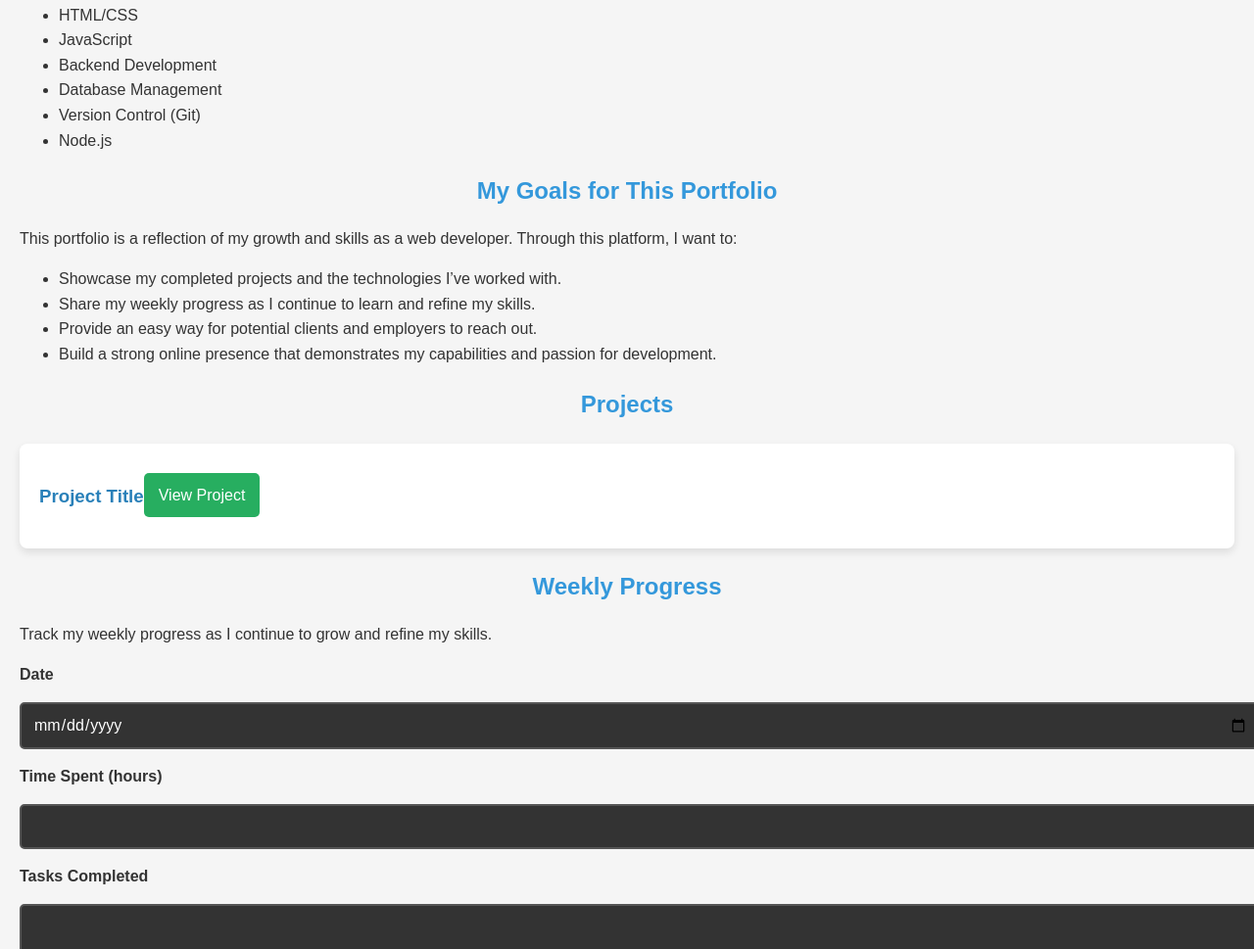
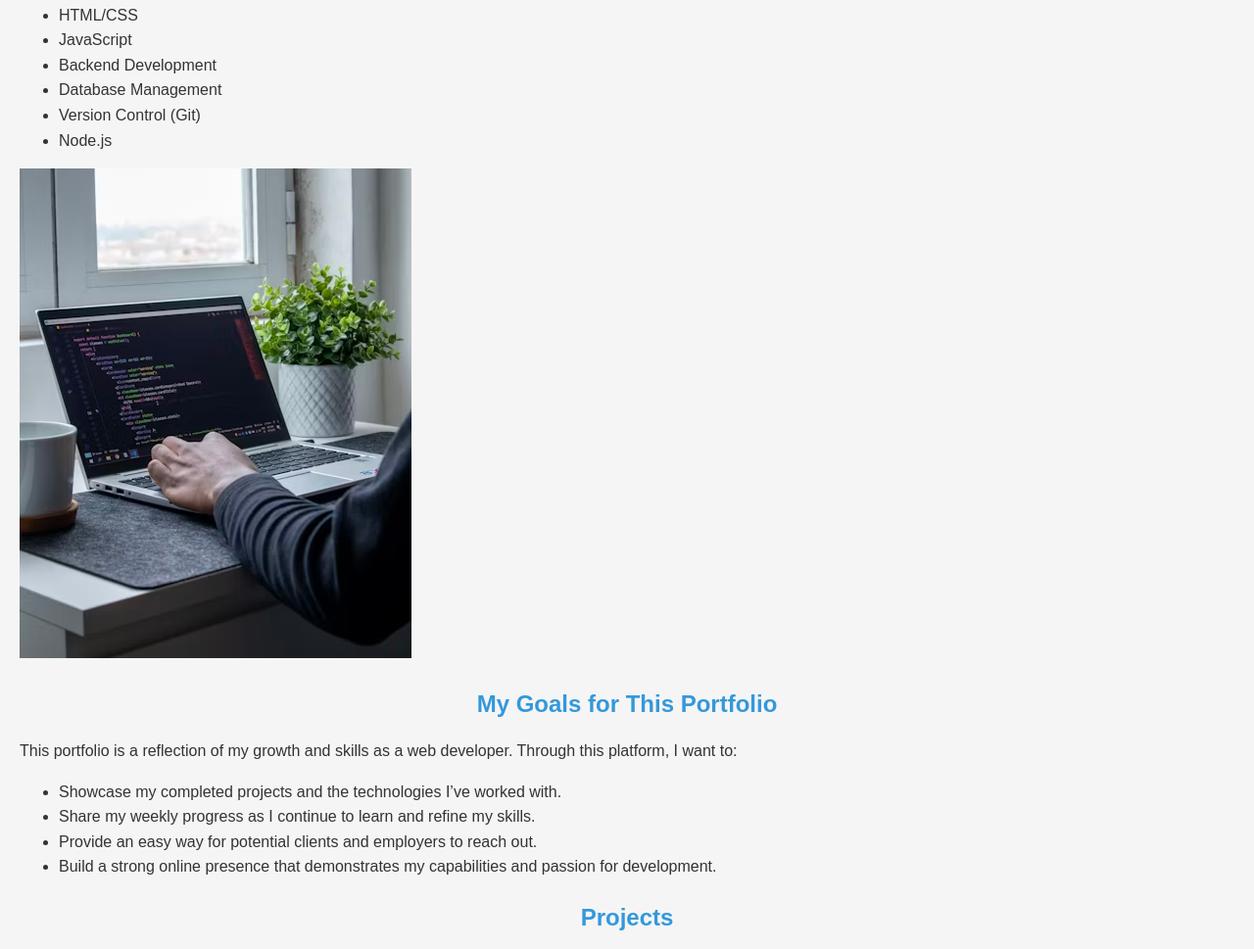
Before and after one commit to Xjomwnd2/GS497_Project, a website: page index.html in a window 1280 px wide. Shown: the part 1119-2088 px from the top of the page at 98% size. Drawn offline with Linux system fonts and the light colour scheme; files whose address does not match are found by name.

Commit message:
Feb 10, 2025, 12:42 AM

```diff
--- a/index.html
+++ b/index.html
@@ -19,7 +19,7 @@
         <li><a href="#contact">Contact</a></li>
       </ul>
     </nav>
-    <img class="profile-picture" src="assets/images/photo.avif" src="assets/images/photo.avif" src="assets/images/photo.avif"alt="Profile Pictute">
+    <img class="profile-picture"  src="assets/images/photo.avif"alt="Profile Pictute">
   </header>
   <div id="my-section">
     <!-- Content goes here -->
@@ -47,6 +47,7 @@
     </ul>
   </section>
   <!-- Goals for the Portfolio Section -->
+  <img class="profile-picture"  src="assets/images/photo.avif"alt="profile-picture">
   <section id="goals">
     <h2>My Goals for This Portfolio</h2>
     <p>This portfolio is a reflection of my growth and skills as a web developer. Through this platform, I want to:</p>
```
